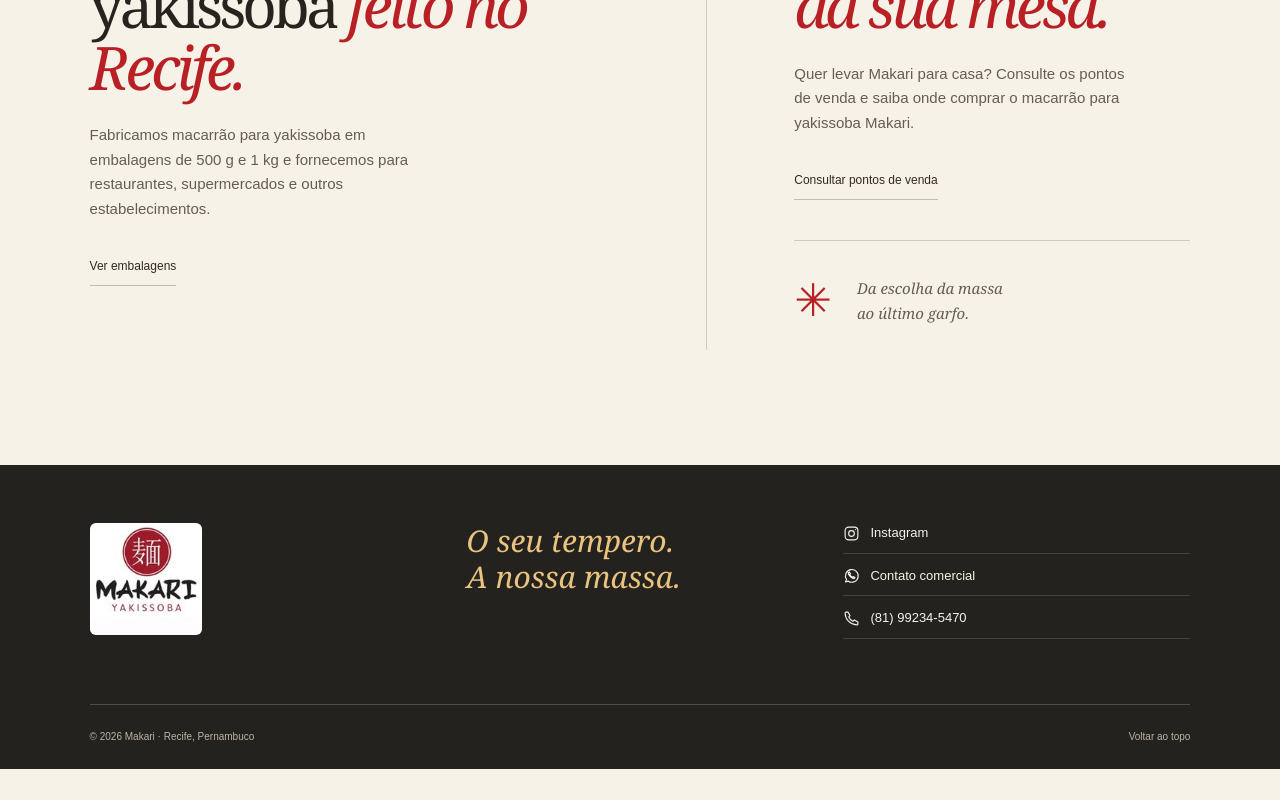
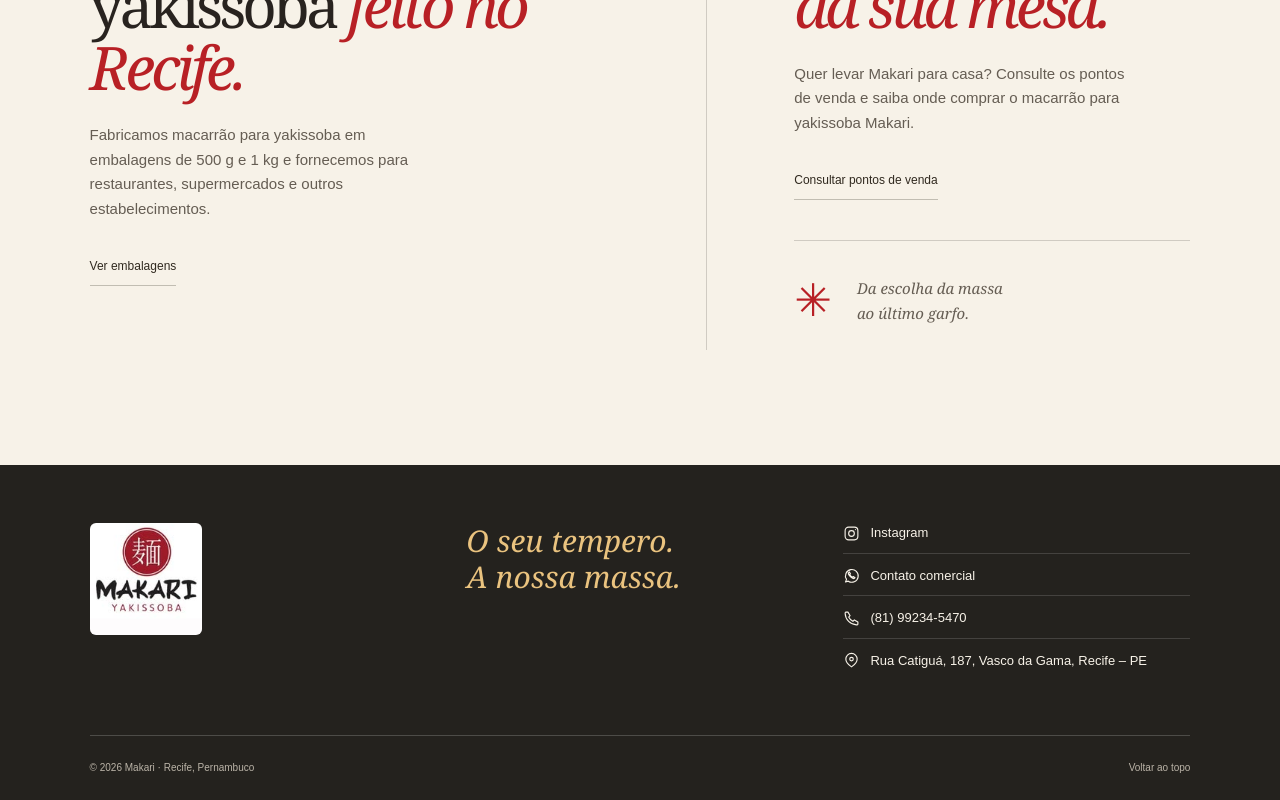
Before and after one commit to gustavosergio/makari-massas, a React (Vite) app: page / in a window 1280 px wide. Shown: the part 2418-3218 px from the top of the page. Before the commit the page ends 3187 px from the top, so only its background shows below. Built offline with nearby package versions, Linux system fonts and the light colour scheme.

Commit message:
feat: adiciona o endereço da Makari ao rodapé

```diff
--- a/src/business.ts
+++ b/src/business.ts
@@ -5,9 +5,9 @@ export const business = {
   instagram: 'https://www.instagram.com/makariyakissoba/',
   whatsapp: 'https://wa.me/5581992345470',
   phoneLabel: '(81) 99234-5470',
-  address: null as string | null,
+  address: 'Rua Catiguá, 187, Vasco da Gama, Recife – PE',
   hours: null as string | null,
-  mapsUrl: null as string | null,
+  mapsUrl: 'https://www.google.com/maps/search/?api=1&query=Rua%20Catigu%C3%A1%2C%20187%2C%20Vasco%20da%20Gama%2C%20Recife%20%E2%80%93%20PE',
   retailers: [] as { name: string; url: string }[],
   messages: {
     supply: 'Olá! Tenho um estabelecimento e gostaria de conhecer o macarrão para yakissoba Makari e as condições de fornecimento.',
```
